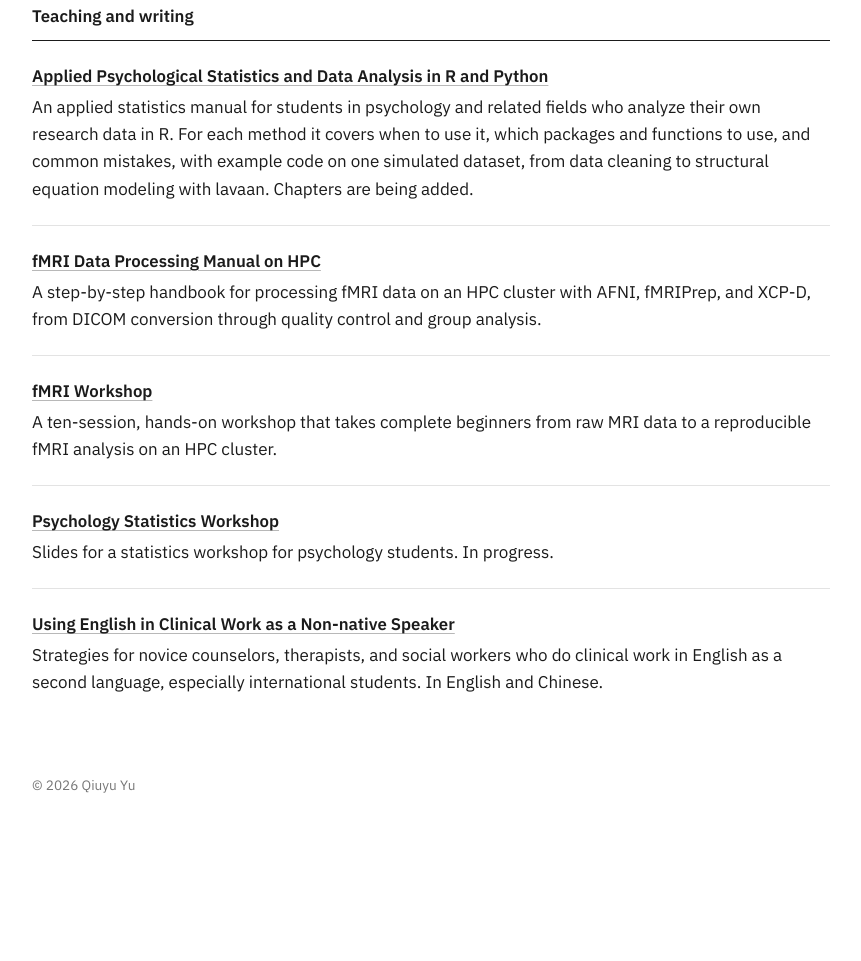
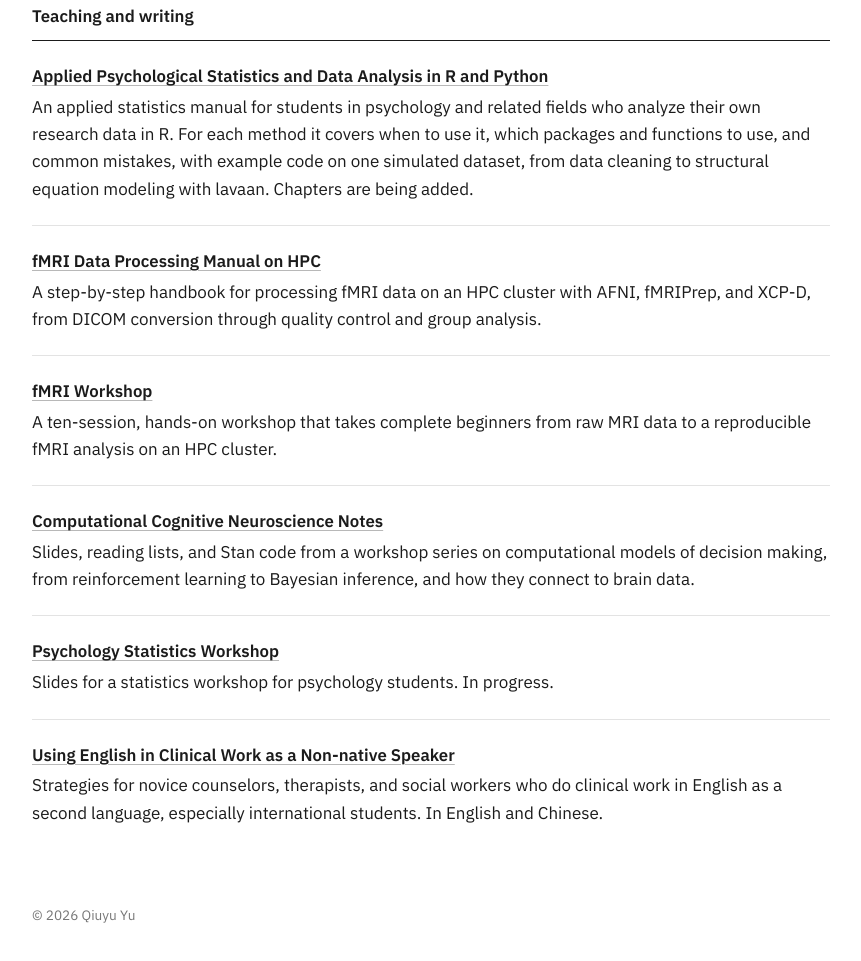
Before and after one commit to QiuyuYu3/QiuyuYu3.github.io, a plain HTML site: page index.html in a window 1280 px wide. Shown: the part 1943-2904 px from the top of the page, without its empty margins (370-1231 px from the left). Before the commit the page ends 2803 px from the top, so only its background shows below. Drawn offline with Linux system fonts and the light colour scheme.

Commit message:
Add Computational Cognitive Neuroscience Notes

```diff
--- a/index.html
+++ b/index.html
@@ -134,6 +134,11 @@
   </article>
 
   <article class="entry">
+    <h3><a href="https://github.com/QiuyuYu3/Computational-Cognitive-Neuroscience-Notes">Computational Cognitive Neuroscience Notes</a></h3>
+    <p>Slides, reading lists, and Stan code from a workshop series on computational models of decision making, from reinforcement learning to Bayesian inference, and how they connect to brain data.</p>
+  </article>
+
+  <article class="entry">
     <h3><a href="https://github.com/QiuyuYu3/Psychology-Statistics-Workshop">Psychology Statistics Workshop</a></h3>
     <p>Slides for a statistics workshop for psychology students. In progress.</p>
   </article>
```
